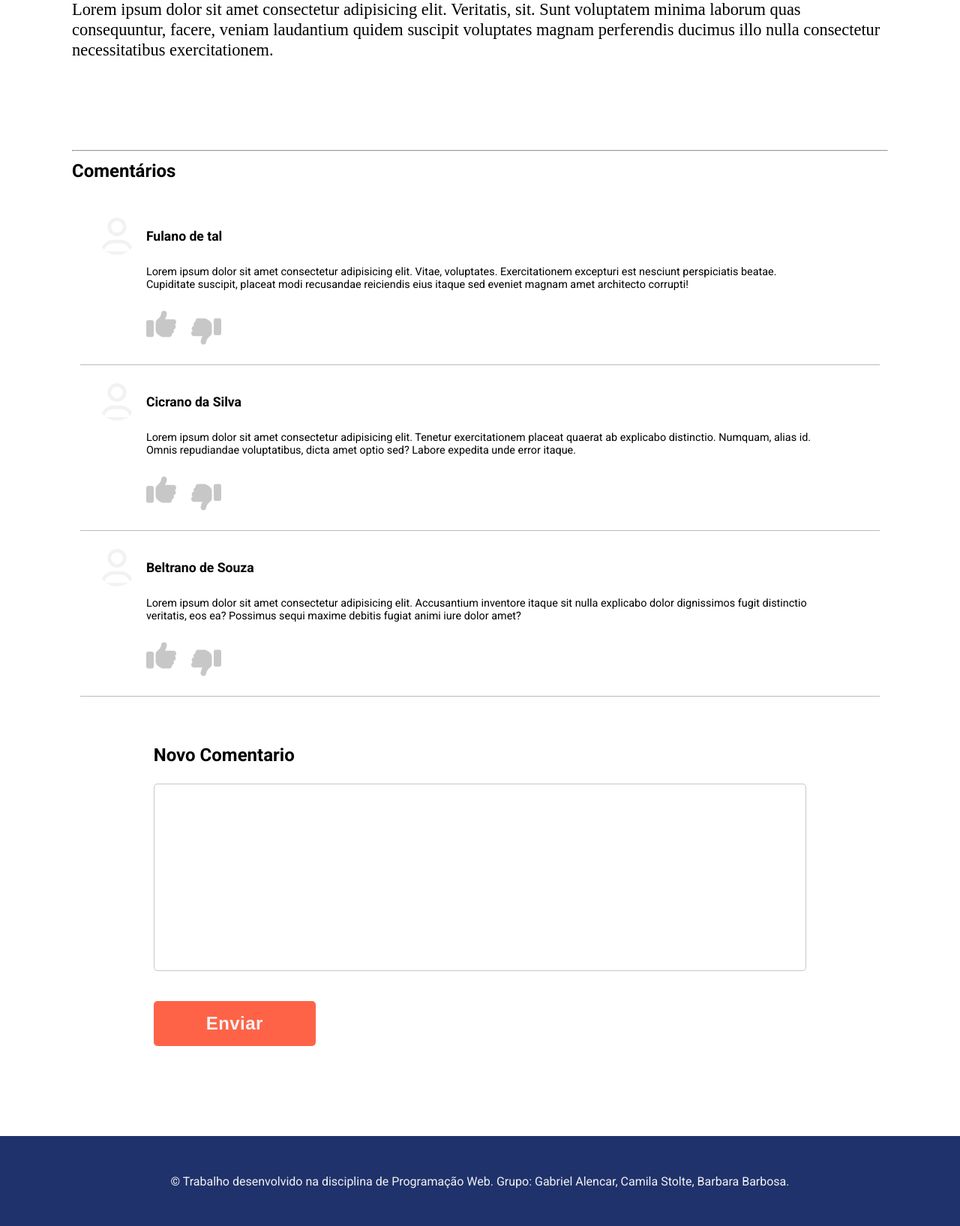
After one commit to gabrielalencardearaujo/CineWhisper, a PHP site: page /aquaman.php in a window 1280 px wide. The commit adds this page. Shown: the part 2160-3795 px from the top of the page at 75% size. Run offline with PHP 8.4, Linux system fonts and the light colour scheme; the visitor is signed in with stand-in values (Sample User, id 1).

Commit message:
adicionando 3 paginas de noticias

```diff
--- /dev/null
+++ b/aquaman.php
@@ -0,0 +1,96 @@
+<?php include_once "./assets/modules/head.php" ?>
+  <link rel="stylesheet" href="./assets/css/news.css">
+  <link rel="stylesheet" href="./assets/css/newsPage.css">
+</head>
+
+<body>
+  <?php include_once "./assets/modules/header.php" ?>
+
+  <section class='content'>
+    <article>
+      <h2>Aquaman 2 | James Wan desmente boatos sobre refilmagens: "não é realidade</h2>
+      <sup>Autor: Fulano de Tal.</sup>
+    </article>
+    <p>
+      <img src="./assets/img/aquamanNews.jpeg" alt="">
+      Lorem ipsum dolor, sit amet consectetur adipisicing elit. Facere similique aliquam omnis doloribus reprehenderit pariatur maiores dolorem, alias quidem impedit, magnam officiis nostrum neque molestias cupiditate vero distinctio, nam numquam. Lorem ipsum, dolor sit amet consectetur adipisicing elit. Quia, sint necessitatibus! Officia animi at aliquam, natus dignissimos esse suscipit aliquid quia, et voluptate eaque consequuntur libero tempore quae vero.
+      <br>
+      <br>
+      Lorem ipsum dolor sit amet, consectetur adipisicing elit. Earum totam aliquam a repudiandae beatae fuga velit quae ad qui, sunt placeat ipsa alias nulla, tempore aperiam quam et similique ab? Lorem ipsum dolor sit amet consectetur adipisicing elit. Molestias sequi maxime enim praesentium, cumque, tempore quis illo sit vero rem laudantium dolores laborum nulla omnis fuga saepe autem nobis maiores? Lorem ipsum dolor sit amet consectetur, adipisicing elit. Dolores officia neque velit eum voluptate saepe ad magni nulla exercitationem asperiores vitae, rem deserunt quod nemo inventore voluptatum praesentium, vel reiciendis.
+      <br>
+      <br>
+      Lorem ipsum dolor sit amet consectetur adipisicing elit. Veritatis, sit. Sunt voluptatem minima laborum quas consequuntur, facere, veniam laudantium quidem suscipit voluptates magnam perferendis ducimus illo nulla consectetur necessitatibus exercitationem.
+      Lorem ipsum dolor, sit amet consectetur adipisicing elit. Facere similique aliquam omnis doloribus reprehenderit pariatur maiores dolorem, alias quidem impedit, magnam officiis nostrum neque molestias cupiditate vero distinctio, nam numquam. Lorem ipsum, dolor sit amet consectetur adipisicing elit. Quia, sint necessitatibus! Officia animi at aliquam, natus dignissimos esse suscipit aliquid quia, et voluptate eaque consequuntur libero tempore quae vero.
+      <br>
+      <br>
+      Lorem ipsum dolor sit amet, consectetur adipisicing elit. Earum totam aliquam a repudiandae beatae fuga velit quae ad qui, sunt placeat ipsa alias nulla, tempore aperiam quam et similique ab? Lorem ipsum dolor sit amet consectetur adipisicing elit. Molestias sequi maxime enim praesentium, cumque, tempore quis illo sit vero rem laudantium dolores laborum nulla omnis fuga saepe autem nobis maiores? Lorem ipsum dolor sit amet consectetur, adipisicing elit. Dolores officia neque velit eum voluptate saepe ad magni nulla exercitationem asperiores vitae, rem deserunt quod nemo inventore voluptatum praesentium, vel reiciendis.
+      <br>
+      <br>
+      Lorem ipsum dolor sit amet consectetur adipisicing elit. Veritatis, sit. Sunt voluptatem minima laborum quas consequuntur, facere, veniam laudantium quidem suscipit voluptates magnam perferendis ducimus illo nulla consectetur necessitatibus exercitationem.
+      Lorem ipsum dolor, sit amet consectetur adipisicing elit. Facere similique aliquam omnis doloribus reprehenderit pariatur maiores dolorem, alias quidem impedit, magnam officiis nostrum neque molestias cupiditate vero distinctio, nam numquam. Lorem ipsum, dolor sit amet consectetur adipisicing elit. Quia, sint necessitatibus! Officia animi at aliquam, natus dignissimos esse suscipit aliquid quia, et voluptate eaque consequuntur libero tempore quae vero.
+      <br>
+      <br>
+      Lorem ipsum dolor sit amet, consectetur adipisicing elit. Earum totam aliquam a repudiandae beatae fuga velit quae ad qui, sunt placeat ipsa alias nulla, tempore aperiam quam et similique ab? Lorem ipsum dolor sit amet consectetur adipisicing elit. Molestias sequi maxime enim praesentium, cumque, tempore quis illo sit vero rem laudantium dolores laborum nulla omnis fuga saepe autem nobis maiores? Lorem ipsum dolor sit amet consectetur, adipisicing elit. Dolores officia neque velit eum voluptate saepe ad magni nulla exercitationem asperiores vitae, rem deserunt quod nemo inventore voluptatum praesentium, vel reiciendis.
+      <br>
+      <br>
+      Lorem ipsum dolor sit amet consectetur adipisicing elit. Veritatis, sit. Sunt voluptatem minima laborum quas consequuntur, facere, veniam laudantium quidem suscipit voluptates magnam perferendis ducimus illo nulla consectetur necessitatibus exercitationem.
+      Lorem ipsum dolor, sit amet consectetur adipisicing elit. Facere similique aliquam omnis doloribus reprehenderit pariatur maiores dolorem, alias quidem impedit, magnam officiis nostrum neque molestias cupiditate vero distinctio, nam numquam. Lorem ipsum, dolor sit amet consectetur adipisicing elit. Quia, sint necessitatibus! Officia animi at aliquam, natus dignissimos esse suscipit aliquid quia, et voluptate eaque consequuntur libero tempore quae vero.
+      <br>
+      <br>
+      Lorem ipsum dolor sit amet, consectetur adipisicing elit. Earum totam aliquam a repudiandae beatae fuga velit quae ad qui, sunt placeat ipsa alias nulla, tempore aperiam quam et similique ab? Lorem ipsum dolor sit amet consectetur adipisicing elit. Molestias sequi maxime enim praesentium, cumque, tempore quis illo sit vero rem laudantium dolores laborum nulla omnis fuga saepe autem nobis maiores? Lorem ipsum dolor sit amet consectetur, adipisicing elit. Dolores officia neque velit eum voluptate saepe ad magni nulla exercitationem asperiores vitae, rem deserunt quod nemo inventore voluptatum praesentium, vel reiciendis.
+      <br>
+      <br>
+      Lorem ipsum dolor sit amet consectetur adipisicing elit. Veritatis, sit. Sunt voluptatem minima laborum quas consequuntur, facere, veniam laudantium quidem suscipit voluptates magnam perferendis ducimus illo nulla consectetur necessitatibus exercitationem.
+    </p>
+  </section>
+
+  <hr>
+
+  <section class='containerComments'>
+    <h3>Comentários</h3>
+    <ul>
+      <li>
+        <h4>Fulano de tal</h4>
+        <p>Lorem ipsum dolor sit amet consectetur adipisicing elit. Vitae, voluptates. Exercitationem excepturi est nesciunt perspiciatis beatae. Cupiditate suscipit, placeat modi recusandae reiciendis eius itaque sed eveniet magnam amet architecto corrupti!
+        </p>
+        <div class="btnLikes">
+          <abbr title="Gostei"><img class="like" src="./assets/img/btnLike.svg" alt=""></abbr>
+          <abbr title="Nao Gostei"><img class="dislike" src="./assets/img/btnLike.svg" alt=""></abbr>
+        </div>
+      </li>
+
+      <li>
+        <h4>Cicrano da Silva</h4>
+        <p>Lorem ipsum dolor sit amet consectetur adipisicing elit. Tenetur exercitationem placeat quaerat ab explicabo distinctio. Numquam, alias id. Omnis repudiandae voluptatibus, dicta amet optio sed? Labore expedita unde error itaque.</p>
+        <div class="btnLikes">
+          <abbr title="Gostei"><img class="like" src="./assets/img/btnLike.svg" alt=""></abbr>
+          <abbr title="Nao Gostei"><img class="dislike" src="./assets/img/btnLike.svg" alt=""></abbr>
+        </div>
+      </li>
+      <li>
+        <h4>Beltrano de Souza</h4>
+        <p>Lorem ipsum dolor sit amet consectetur adipisicing elit. Accusantium inventore itaque sit nulla explicabo dolor dignissimos fugit distinctio veritatis, eos ea? Possimus sequi maxime debitis fugiat animi iure dolor amet?</p>
+        <div class="btnLikes">
+          <abbr title="Gostei"><img class="like" src="./assets/img/btnLike.svg" alt=""></abbr>
+          <abbr title="Nao Gostei"><img class="dislike" src="./assets/img/btnLike.svg" alt=""></abbr>
+        </div>
+      </li>
+    </ul>
+
+    <div class="newComment">
+      <h3>Novo Comentario</h3>
+      <form action="./assets/database/getNewComment.php" method='POST' >
+        <textarea name="newComment" ></textarea>
+        <div class="divButtons">
+          <button type="submit">
+            Enviar
+          </button>
+        </div>
+      </form>
+    </div>
+  </section>
+
+  <?php include_once "./assets/modules/footer.php" ?>
+
+</body>
+</html>
--- a/assets/css/animation.css
+++ b/assets/css/animation.css
@@ -9,7 +9,6 @@
   background: url('../img/background2.png');
   top: 290px;
   animation: animeLeftRight 1400s infinite;
-
 }
 
 .bg-3 {
@@ -28,7 +27,8 @@
   position: absolute;
 }
 
-.fume {
+.login .fume,
+.cadastro .fume {
   width: 100vw;
   height: 100vh;
   background-color: rgb(0 0 0 / 0.2);
--- a/assets/css/news.css
+++ b/assets/css/news.css
@@ -6,7 +6,6 @@
 header {
   position: initial;
 }
-
 
 header .news {
   color: var(--color-primary-2);
--- /dev/null
+++ b/assets/css/newsPage.css
@@ -0,0 +1,144 @@
+body, html {
+  overflow: auto;
+  background: white;
+}
+
+.content {
+  width: 85vw;
+  font-size: 1.4rem;
+  margin: 120px auto;
+}
+
+.content sup {
+  font-style: italic;
+  font-size: 0.8rem;
+}
+
+.content article {
+  margin-bottom: 44px;
+}
+
+.content p::first-letter {
+  font-size: 2.2rem;
+  color: tomato;
+  font-style: italic;
+}
+
+.content p {
+  line-height: 1.7rem;
+  font-family: 'Times New Roman', Times, serif;
+}
+
+.content h2 {
+  font-size: 3rem;
+  margin: 44px 0px;
+}
+
+.content img {
+  width: 50%;
+  float: right;
+}
+
+hr {
+  width: 85vw;
+  margin: 0 auto;
+}
+
+/* Comentarios */
+
+.containerComments {
+  width: 85vw;
+  margin: 0 auto;
+}
+
+.containerComments h3 {
+  font-size: 1.5rem;
+  margin-bottom: 24px;
+  margin-top: 12px;
+}
+
+.containerComments ul li {
+  width: 98%;
+  margin: 0 auto;
+  padding: 24px;
+}
+
+
+.containerComments li {
+  border-bottom: 1px solid rgba(0, 0, 0, 0.274);
+}
+
+.btnLikes {
+  display: flex;
+  height: 60px;
+  gap: 20px;
+  padding-left: 64px;
+  cursor: pointer;
+}
+
+.btnLikes abbr {
+  display: flex;
+}
+
+.btnLikes .like,
+.btnLikes .dislike {
+  width: 40px;
+}
+
+.containerComments li img.dislike {
+  transform: rotate(180deg);
+  align-self: flex-end;
+}
+
+.containerComments ul li h4 {
+  font-size: 1.1rem;
+  font-weight: 600;
+  display: flex;
+  align-items: center;
+}
+
+.containerComments h4::before {
+  content: '';
+  display: block;
+  width: 50px;
+  height: 50px;
+  border-radius: 50%;
+  background: url('../img/user-regular.svg');
+  background-position: center;
+  margin-right: 14px;
+}
+
+.containerComments ul li p {
+  font-size: 0.9rem;
+  padding: 0px 64px;
+  margin: 14px 0px;
+}
+
+/* Novo Comentario */
+
+.newComment {
+  width: 80%;
+  margin: 0 auto;
+  margin-top: 64px;
+}
+
+.newComment form {
+  padding: 0;
+  margin: 0;
+}
+
+.newComment textarea {
+  width: 100%;
+  height: 250px;
+  border: 1px solid #c7c7c7;
+  border-radius: 5px;
+  resize: none;
+  padding: 12px;
+  font-size: 1.4em;
+}
+
+
+.newComment textarea:focus {
+  border: 2px solid  #838383;
+  outline: none;
+}
--- a/assets/css/stylesGeral.css
+++ b/assets/css/stylesGeral.css
@@ -15,6 +15,7 @@
   --color-neutral-2: rgb(0 0 0 / 0.2);
 
   --font-family-1: 'Roboto', sans-serif;
+  --font-family-mono: monospace;
 }
 
 * {
--- a/assets/database/getLogin.php
+++ b/assets/database/getLogin.php
@@ -9,10 +9,10 @@
   $checked = true;
   if(!$checked) {
     $_SESSION['authentication'] = 'nao';
+    $_SESSION['User'] = 'none';
     header('Location: ../../login.php?login=errorLogin');
   } else {
     $_SESSION['authentication'] = 'sim';
+    $_SESSION['User'] = $_POST['email'];
     header('Location: ../../news.php');
   }
-
-  echo $_SESSION['authentication'];
--- a/assets/database/getRegister.php
+++ b/assets/database/getRegister.php
@@ -13,5 +13,4 @@
   echo $form['password'];
   echo '</pre>';
   echo '<hr>';
-
 ?>
--- a/news.php
+++ b/news.php
@@ -15,7 +15,7 @@
         <p>Wan decidiu desmenti-los e revelou o que seria a verdade sobre o tempo de refilmagens. “Provavelmente fizemos
           sete ou oito dias [de refilmagens], o que não é nada para um filme desse tamanho”,</p>
         <div class="linkVejaMais">
-          <a href="">Clique e veja mais.</a>
+          <a href="./aquaman.php">Clique e veja mais.</a>
         </div>
       </div>
     </div>
@@ -26,7 +26,7 @@
         <p>Nesta segunda-feira (23), a BBC anunciou que o 15º ano da série moderna já está em produção, mesmo antes de o
           14º começar a ser exibido.</p>
           <div class="linkVejaMais">
-            <a href="">Clique e veja mais.</a>
+            <a href="./doctorWho.php">Clique e veja mais.</a>
           </div>
       </div>
     </div>
@@ -36,7 +36,7 @@
         <h3>Invasão | Vídeo exclusivo mostra bastidores da 2ª temporada</h3>
         <p>Invasão é uma série dramática de ficção científica, que segue uma invasão alienígena por meio de diferentes personagens ao redor do mundo. Com dez episódios, a segunda temporada começa apenas alguns meses depois da primeira, com os alienígenas intensificando seus ataques em uma guerra total contra os humanos.</p>
         <div class="linkVejaMais">
-          <a href="">Clique e veja mais.</a>
+          <a href="./invasion.php">Clique e veja mais.</a>
         </div>
       </div>
     </div>
```
Also changed, not shown: assets/database/getNewComment.php (added, +8 -0 lines), doctorWho.php (added, +97 -0 lines), invasion.php (added, +97 -0 lines), assets/img/aquamanNews.jpeg (added), assets/img/avatar-3814049_1280.webp (added), assets/img/btnLike.svg (added), assets/img/istockphoto-1337144146-612x612.jpg (added).
